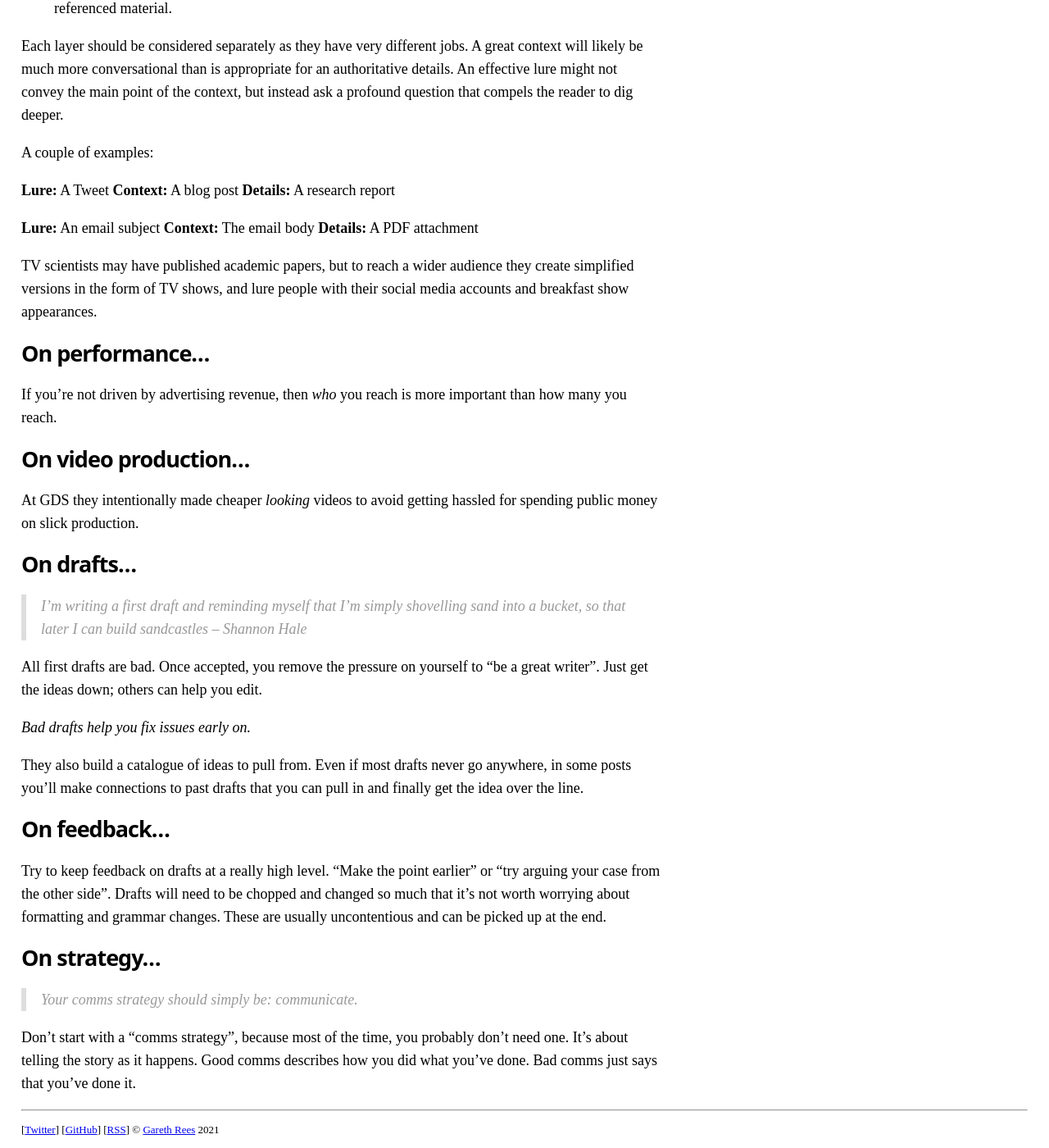
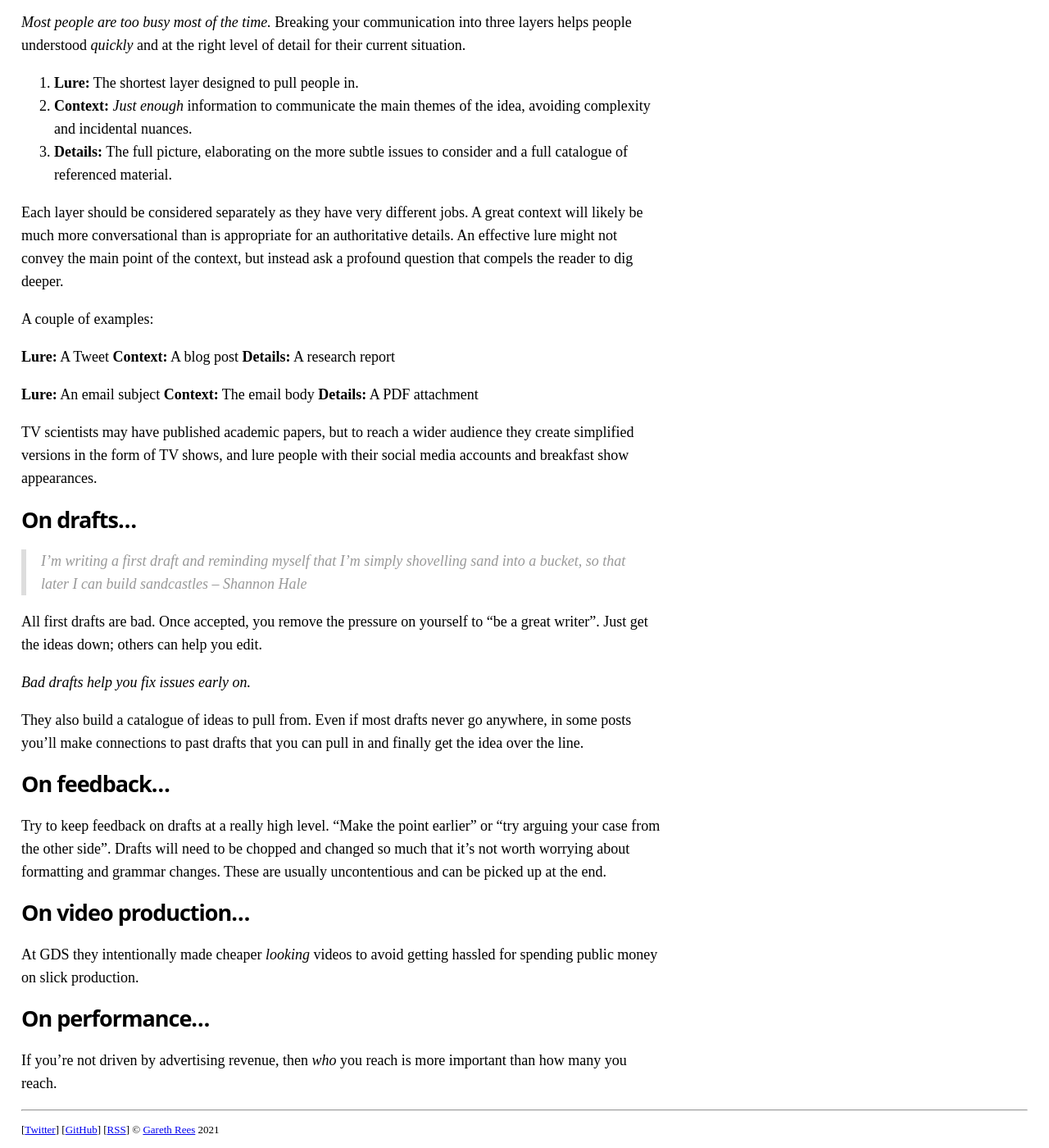
Before and after one commit to garethrees/garethrees.github.com, a Jekyll site: the page built from _posts/2021-11-22-book-notes-the-agile-comms-handbook.md, in a window 1280 px wide and 1400 px high, scrolled down 1094 px. Shown: the whole window at 82% size. Built offline with Jekyll 4.4.1, drawn with Linux system fonts in a browser that asks for light colours; some of the changed text lies outside the part shown.

Commit message:
Better ordering for Agile Comms Handbook notes

```diff
--- a/_posts/2021-11-22-book-notes-the-agile-comms-handbook.md
+++ b/_posts/2021-11-22-book-notes-the-agile-comms-handbook.md
@@ -39,14 +45,6 @@
 
 TV scientists may have published academic papers, but to reach a wider audience they create simplified versions in the form of TV shows, and lure people with their social media accounts and breakfast show appearances.
 
-## On performance…
-
-If you’re not driven by advertising revenue, then _who_ you reach is more important than how many you reach.
-
-## On video production…
-
-At GDS they intentionally made cheaper _looking_ videos to avoid getting hassled for spending public money on slick production.
-
 ## On drafts…
 
 > I’m writing a first draft and reminding myself that I’m simply shovelling sand into a bucket, so that later I can build sandcastles – Shannon Hale
@@ -61,8 +59,10 @@
 
 Try to keep feedback on drafts at a really high level. “Make the point earlier” or “try arguing your case from the other side”. Drafts will need to be chopped and changed so much that it’s not worth worrying about formatting and grammar changes. These are usually uncontentious and can be picked up at the end.
 
-## On strategy…
+## On video production…
 
-> Your comms strategy should simply be: communicate.
+At GDS they intentionally made cheaper _looking_ videos to avoid getting hassled for spending public money on slick production.
 
-Don’t start with a “comms strategy”, because most of the time, you probably don’t need one. It’s about telling the story as it happens. Good comms describes how you did what you’ve done. Bad comms just says that you’ve done it.
+## On performance…
+
+If you’re not driven by advertising revenue, then _who_ you reach is more important than how many you reach.
```
Also changed, not shown: other parts of _posts/2021-11-22-book-notes-the-agile-comms-handbook.md (+6 -0 lines).
